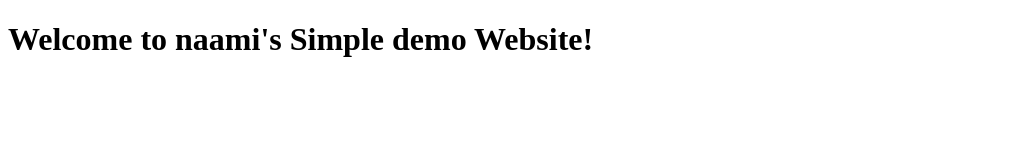
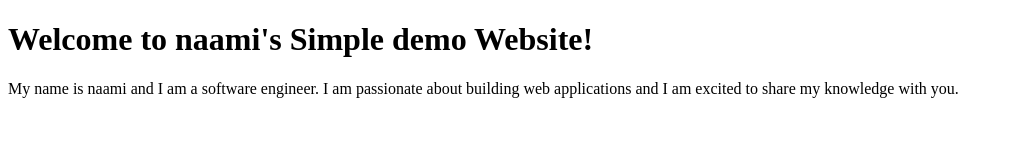
Before and after one commit to naamiahmed/CI-CD-Pipeline-with-Git-and-Jenkins, a plain HTML site: page index.html in a window 1280 px wide. Shown: the whole page, without its empty margins (0-1013 px from the left). Drawn offline with Linux system fonts and the light colour scheme.

Commit message:
Update welcome message and add introduction paragraph in index.html

```diff
--- a/index.html
+++ b/index.html
@@ -7,5 +7,7 @@
 </head>
 <body>
     <h1>Welcome to naami's Simple demo Website!</h1>
+
+    <p>My name is naami and I am a software engineer. I am passionate about building web applications and I am excited to share my knowledge with you.</p>
 </body>
 </html>
```
